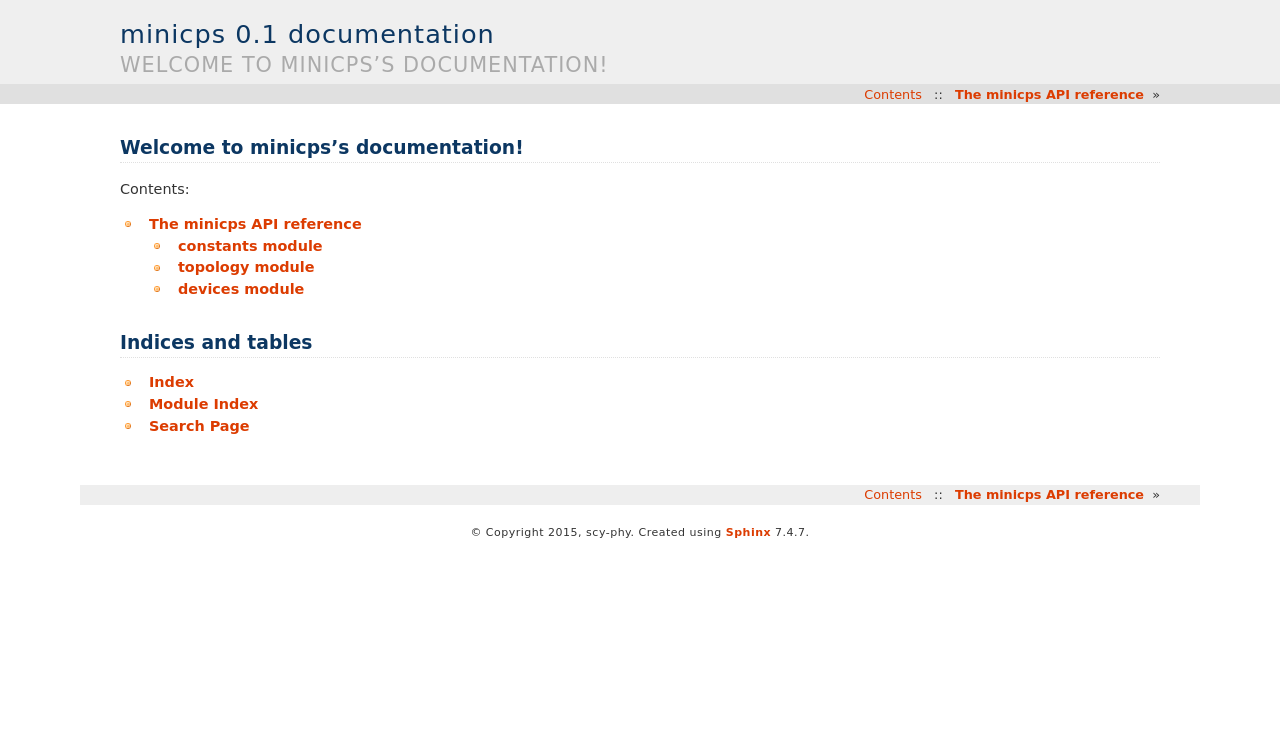
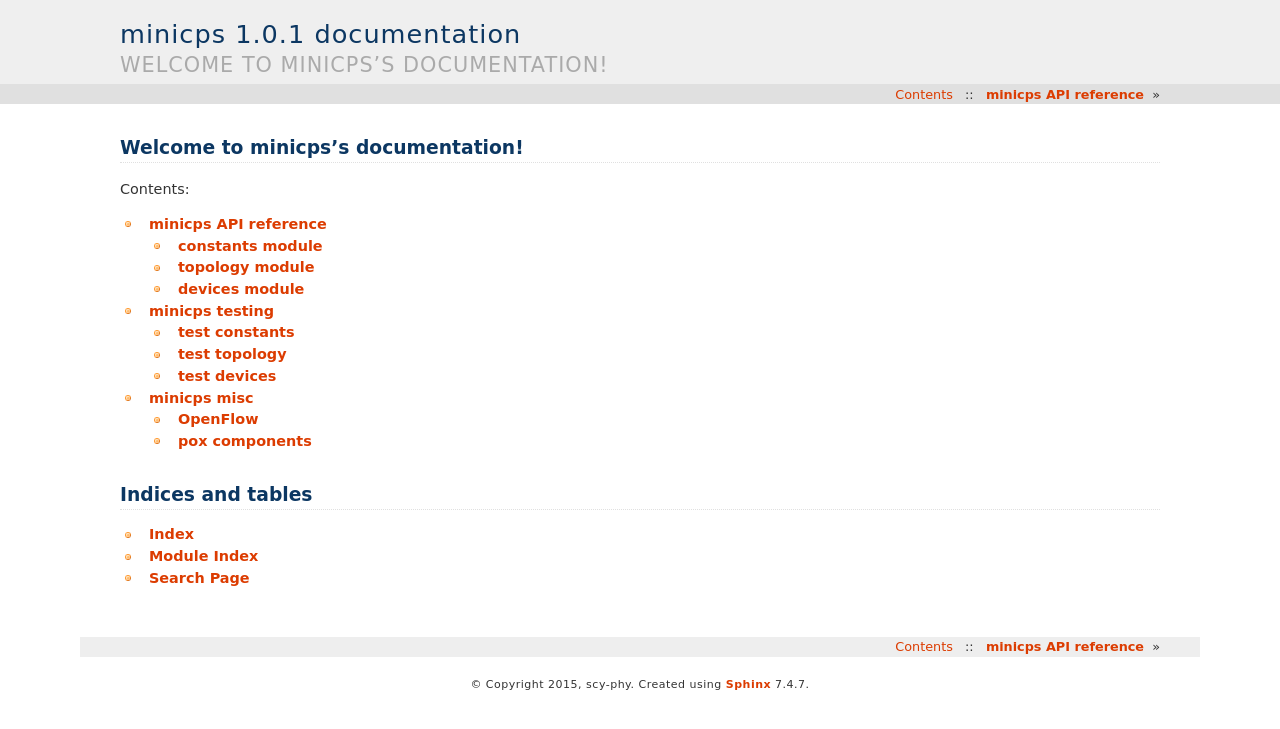
Before and after one commit to scy-phy/minicps, a Sphinx documentation site: the page built from docs/index.rst, in a window 1280 px wide. Shown: the top 729 px of the page. Built offline with Sphinx 7.4.7, drawn with Linux system fonts in a browser that asks for light colours.

Commit message:
Work on docs
Added api, tests autodocs.

Added misc doc to be written by hand.

:undoc-members: used to skip autodocumentation for members
without docstrings.

```diff
--- a/docs/api.rst
+++ b/docs/api.rst
@@ -1,4 +1,4 @@
-The minicps API reference
+minicps API reference
 =============================
 
 .. automodule:: minicps
--- a/docs/conf.py
+++ b/docs/conf.py
@@ -1,7 +1,7 @@
 # -*- coding: utf-8 -*-
 #
 # minicps documentation build configuration file, created by
-# sphinx-quickstart on Wed Apr 15 18:45:02 2015.
+# sphinx-quickstart2 on Wed Jun  3 10:14:56 2015.
 #
 # This file is execfile()d with the current directory set to its
 # containing dir.
@@ -21,7 +21,6 @@ import shlex
 # documentation root, use os.path.abspath to make it absolute, like shown here.
 #sys.path.insert(0, os.path.abspath('.'))
 sys.path.append(os.path.abspath('../'))
-sys.path.append('/home/daniele/mininet')
 print 'DEBUG: sys.path:', sys.path
 
 
@@ -37,6 +36,7 @@ extensions = [
     'sphinx.ext.autodoc',
     'sphinx.ext.doctest',
     'sphinx.ext.mathjax',
+    'sphinx.ext.ifconfig',
     'sphinx.ext.viewcode',
 ]
 
@@ -64,9 +64,9 @@ author = u'scy-phy'
 # built documents.
 #
 # The short X.Y version.
-version = '0.1'
+version = '1.0'
 # The full version, including alpha/beta/rc tags.
-release = '0.1'
+release = '1.0.1'
 
 # The language for content autogenerated by Sphinx. Refer to documentation
 # for a list of supported languages.
--- a/docs/index.rst
+++ b/docs/index.rst
@@ -12,6 +12,8 @@ Contents:
    :maxdepth: 3
 
    api
+   tests
+   misc
 
 
 
--- /dev/null
+++ b/docs/misc.rst
@@ -0,0 +1,12 @@
+minicps misc
+=============================
+
+OpenFlow
+---------------------
+
+TODO
+
+pox components
+---------------------
+
+TODO
--- /dev/null
+++ b/docs/tests.rst
@@ -0,0 +1,25 @@
+
+minicps testing
+=============================
+
+
+test constants
+---------------------
+
+.. automodule:: tests.constants_tests
+   :members:
+   :undoc-members:
+
+test topology
+---------------------
+
+.. automodule:: tests.topology_tests
+   :members:
+   :undoc-members:
+
+test devices
+---------------------
+
+.. automodule:: tests.devices_tests
+   :members:
+   :undoc-members:
```
Also changed, not shown: other parts of docs/index.rst (+1 -1 lines), 2 other files.
